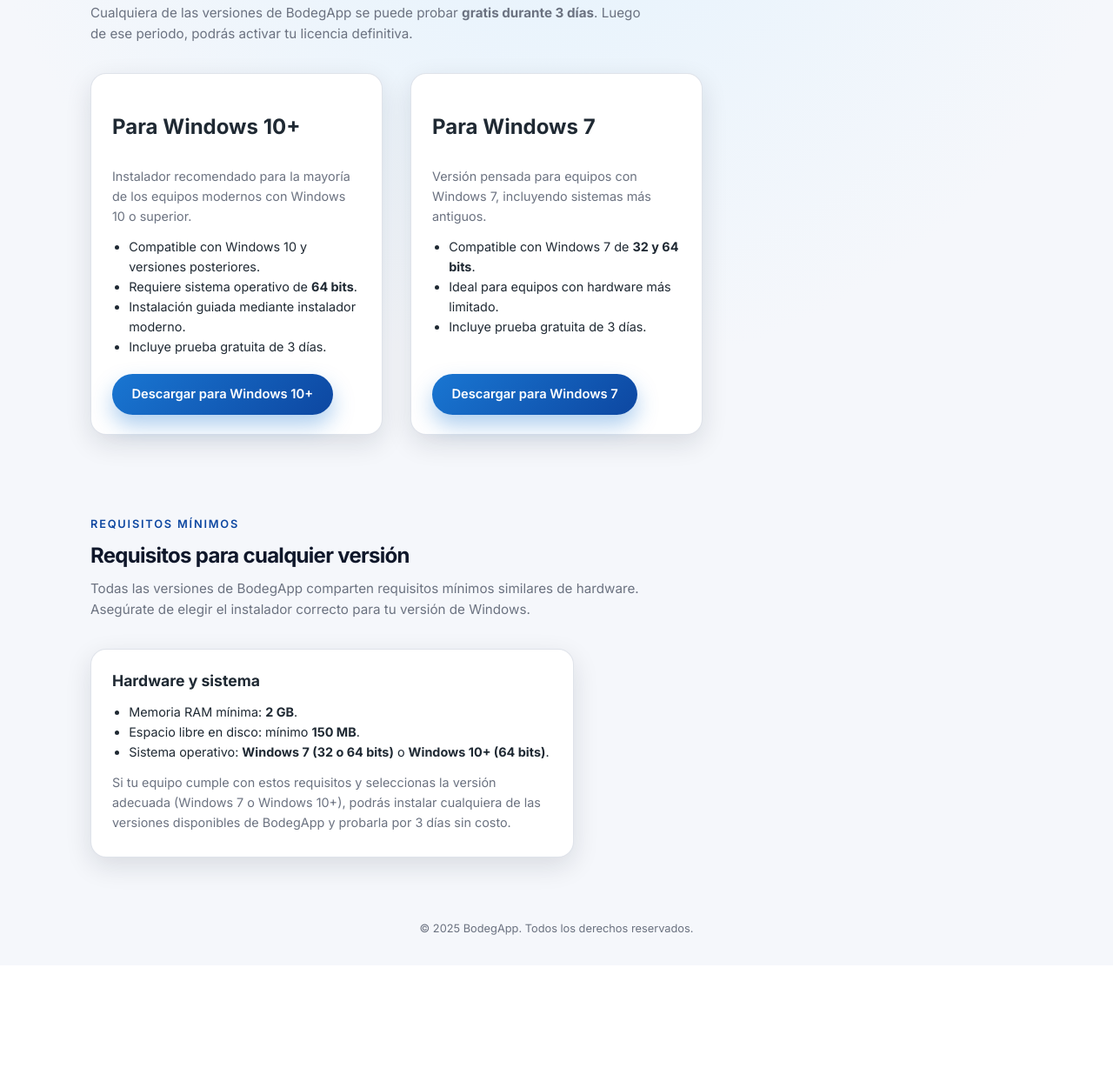
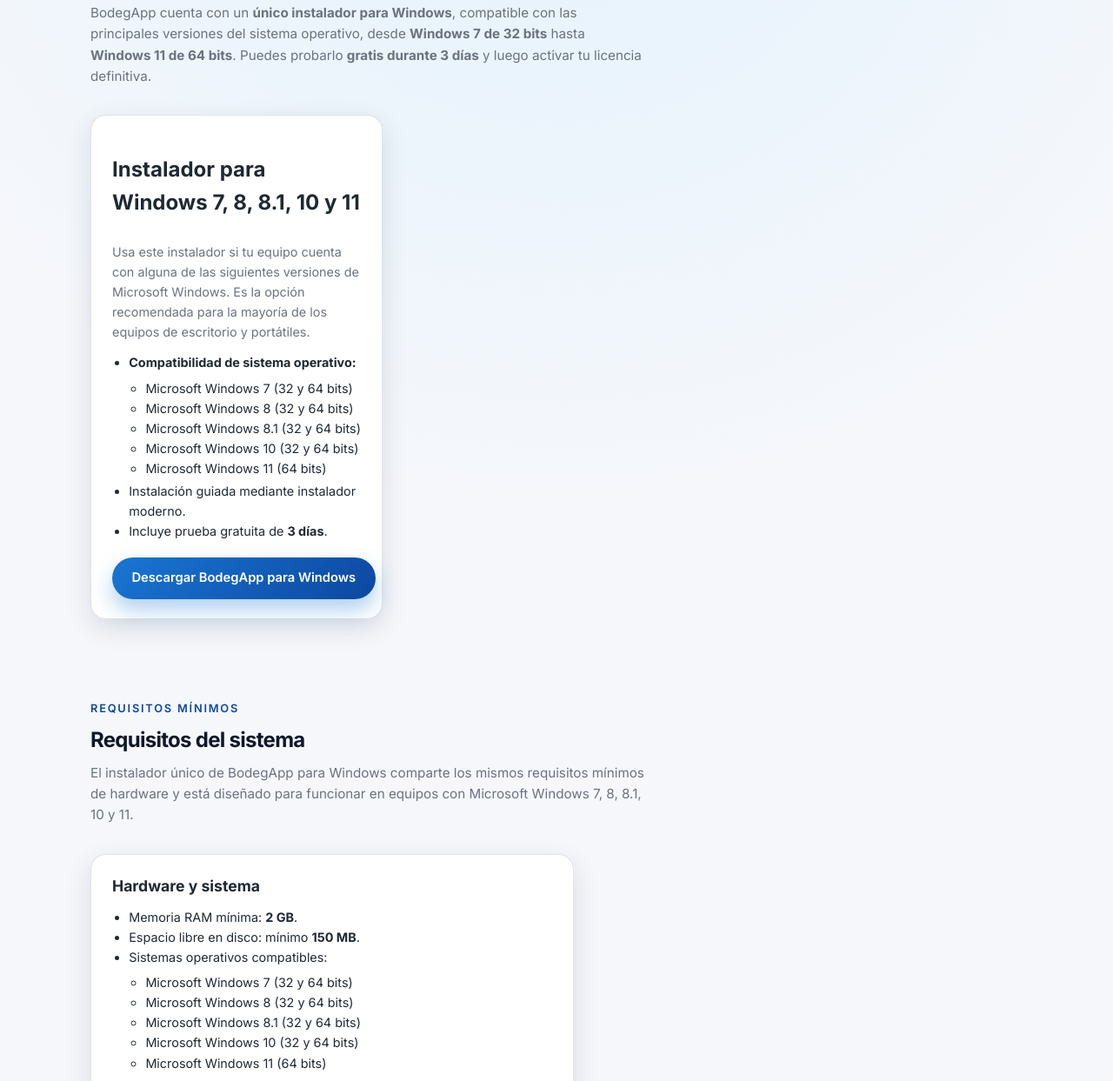
Before and after one commit to codigocreativoma-cmd/bodegappmonica, a plain HTML site: page descargas.html in a window 1280 px wide. Shown: the part 241-1484 px from the top of the page at 87% size. Before the commit the page ends 1351 px from the top, so only its background shows below. Drawn offline with Linux system fonts and the light colour scheme.

Commit message:
Revise descargas.html for single Windows installer
Updated the descargas.html file to provide a single installer option for Windows, compatible with versions 7 to 11, and adjusted the content accordingly.

```diff
--- a/descargas.html
+++ b/descargas.html
@@ -2,11 +2,11 @@
 <html lang="es">
 <head>
   <meta charset="UTF-8" />
-  <title>BodegApp – Descargas y requisitos</title>
+  <title>BodegApp – Descarga para Windows</title>
   <meta name="viewport" content="width=device-width, initial-scale=1" />
   <meta
     name="description"
-    content="Descarga las diferentes versiones de BodegApp y revisa los requisitos mínimos del sistema."
+    content="Descarga el instalador único de BodegApp para Microsoft Windows 7, 8, 8.1, 10 y 11, desde sistemas de 32 bits hasta 64 bits."
   />
   <link rel="preconnect" href="https://fonts.googleapis.com" />
   <link rel="preconnect" href="https://fonts.gstatic.com" crossorigin />
@@ -29,7 +29,7 @@
         </div>
         <nav aria-label="Navegación principal">
           <ul>
-            <li><a href="#versiones">Versiones</a></li>
+            <li><a href="#versiones">Descarga</a></li>
             <li><a href="#requisitos">Requisitos</a></li>
           </ul>
         </nav>
@@ -42,29 +42,39 @@
       <section id="versiones" class="hero">
         <div class="container">
           <div class="section-header">
-            <div class="section-kicker">Descargas</div>
-            <h1 class="section-title">Versiones de BodegApp</h1>
+            <div class="section-kicker">Descarga</div>
+            <h1 class="section-title">Instalador único de BodegApp para Windows</h1>
             <p class="section-description">
-              Cualquiera de las versiones de BodegApp se puede probar
-              <strong>gratis durante 3 días</strong>. Luego de ese periodo,
-              podrás activar tu licencia definitiva.
+              BodegApp cuenta con un <strong>único instalador para Windows</strong>,
+              compatible con las principales versiones del sistema operativo,
+              desde <strong>Windows 7 de 32 bits</strong> hasta
+              <strong>Windows 11 de 64 bits</strong>.
+              Puedes probarlo <strong>gratis durante 3 días</strong> y luego activar tu licencia definitiva.
             </p>
           </div>
 
-          <!-- OJO: agrego download-grid -->
+          <!-- Grid de descarga con una sola opción -->
           <div class="section-grid download-grid">
-            <!-- Para Windows 10+ -->
             <div class="card download-card">
-              <h2>Para Windows 10+</h2>
+              <h2>Instalador para Windows 7, 8, 8.1, 10 y 11</h2>
               <p>
-                Instalador recomendado para la mayoría de los equipos modernos con
-                Windows 10 o superior.
+                Usa este instalador si tu equipo cuenta con alguna de las siguientes
+                versiones de Microsoft Windows. Es la opción recomendada para la
+                mayoría de los equipos de escritorio y portátiles.
               </p>
               <ul>
-                <li>Compatible con Windows 10 y versiones posteriores.</li>
-                <li>Requiere sistema operativo de <strong>64 bits</strong>.</li>
+                <li>
+                  <strong>Compatibilidad de sistema operativo:</strong>
+                  <ul>
+                    <li>Microsoft Windows 7 (32 y 64 bits)</li>
+                    <li>Microsoft Windows 8 (32 y 64 bits)</li>
+                    <li>Microsoft Windows 8.1 (32 y 64 bits)</li>
+                    <li>Microsoft Windows 10 (32 y 64 bits)</li>
+                    <li>Microsoft Windows 11 (64 bits)</li>
+                  </ul>
+                </li>
                 <li>Instalación guiada mediante instalador moderno.</li>
-                <li>Incluye prueba gratuita de 3 días.</li>
+                <li>Incluye prueba gratuita de <strong>3 días</strong>.</li>
               </ul>
               <!-- Footer para empujar el botón abajo -->
               <div class="version-footer">
@@ -73,31 +83,12 @@
                     href="https://github.com/codigocreativoma-cmd/bodegappzip/releases/download/v1.0.4/BodegApp_instalador.zip"
                     class="btn btn-primary"
                   >
-                    Descargar para Windows 10+
+                    Descargar BodegApp para Windows
                   </a>
-                </div>
-              </div>
-            </div>
-
-            <!-- Para Windows 7 -->
-            <div class="card download-card">
-              <h2>Para Windows 7</h2>
-              <p>
-                Versión pensada para equipos con Windows 7, incluyendo sistemas más antiguos.
-              </p>
-              <ul>
-                <li>Compatible con Windows 7 de <strong>32 y 64 bits</strong>.</li>
-                <li>Ideal para equipos con hardware más limitado.</li>
-                <li>Incluye prueba gratuita de 3 días.</li>
-              </ul>
-              <div class="version-footer">
-                <div class="hero-actions" style="margin-top: 1rem;">
-                  <a
-                    href="https://github.com/codigocreativoma-cmd/bodegappzip/releases/download/v1.0.4/BodegApp_instaladorW7.zip"
-                    class="btn btn-primary"
-                  >
-                    Descargar para Windows 7
-                  </a>
+                  <!--
+                    Si en el futuro cambias el archivo del instalador único,
+                    solo actualiza el enlace de arriba.
+                  -->
                 </div>
               </div>
             </div>
@@ -109,11 +100,11 @@
         <div class="container">
           <div class="section-header">
             <div class="section-kicker">Requisitos mínimos</div>
-            <h2 class="section-title">Requisitos para cualquier versión</h2>
+            <h2 class="section-title">Requisitos del sistema</h2>
             <p class="section-description">
-              Todas las versiones de BodegApp comparten requisitos mínimos similares
-              de hardware. Asegúrate de elegir el instalador correcto para tu
-              versión de Windows.
+              El instalador único de BodegApp para Windows comparte los mismos
+              requisitos mínimos de hardware y está diseñado para funcionar en
+              equipos con Microsoft Windows 7, 8, 8.1, 10 y 11.
             </p>
           </div>
 
@@ -124,16 +115,21 @@
                 <li>Memoria RAM mínima: <strong>2 GB</strong>.</li>
                 <li>Espacio libre en disco: mínimo <strong>150 MB</strong>.</li>
                 <li>
-                  Sistema operativo:
-                  <strong>Windows 7 (32 o 64 bits)</strong> o
-                  <strong>Windows 10+ (64 bits)</strong>.
+                  Sistemas operativos compatibles:
+                  <ul>
+                    <li>Microsoft Windows 7 (32 y 64 bits)</li>
+                    <li>Microsoft Windows 8 (32 y 64 bits)</li>
+                    <li>Microsoft Windows 8.1 (32 y 64 bits)</li>
+                    <li>Microsoft Windows 10 (32 y 64 bits)</li>
+                    <li>Microsoft Windows 11 (64 bits)</li>
+                  </ul>
                 </li>
               </ul>
               <p style="margin-top: 0.75rem;">
-                Si tu equipo cumple con estos requisitos y seleccionas la versión
-                adecuada (Windows 7 o Windows 10+), podrás instalar cualquiera
-                de las versiones disponibles de BodegApp y probarla por 3 días sin
-                costo.
+                Si tu equipo cumple con estos requisitos y utiliza alguna de las
+                versiones de Windows indicadas, podrás instalar BodegApp sin
+                problemas, probarlo por <strong>3 días</strong> sin costo y luego
+                activar tu licencia definitiva.
               </p>
             </div>
           </div>
```
